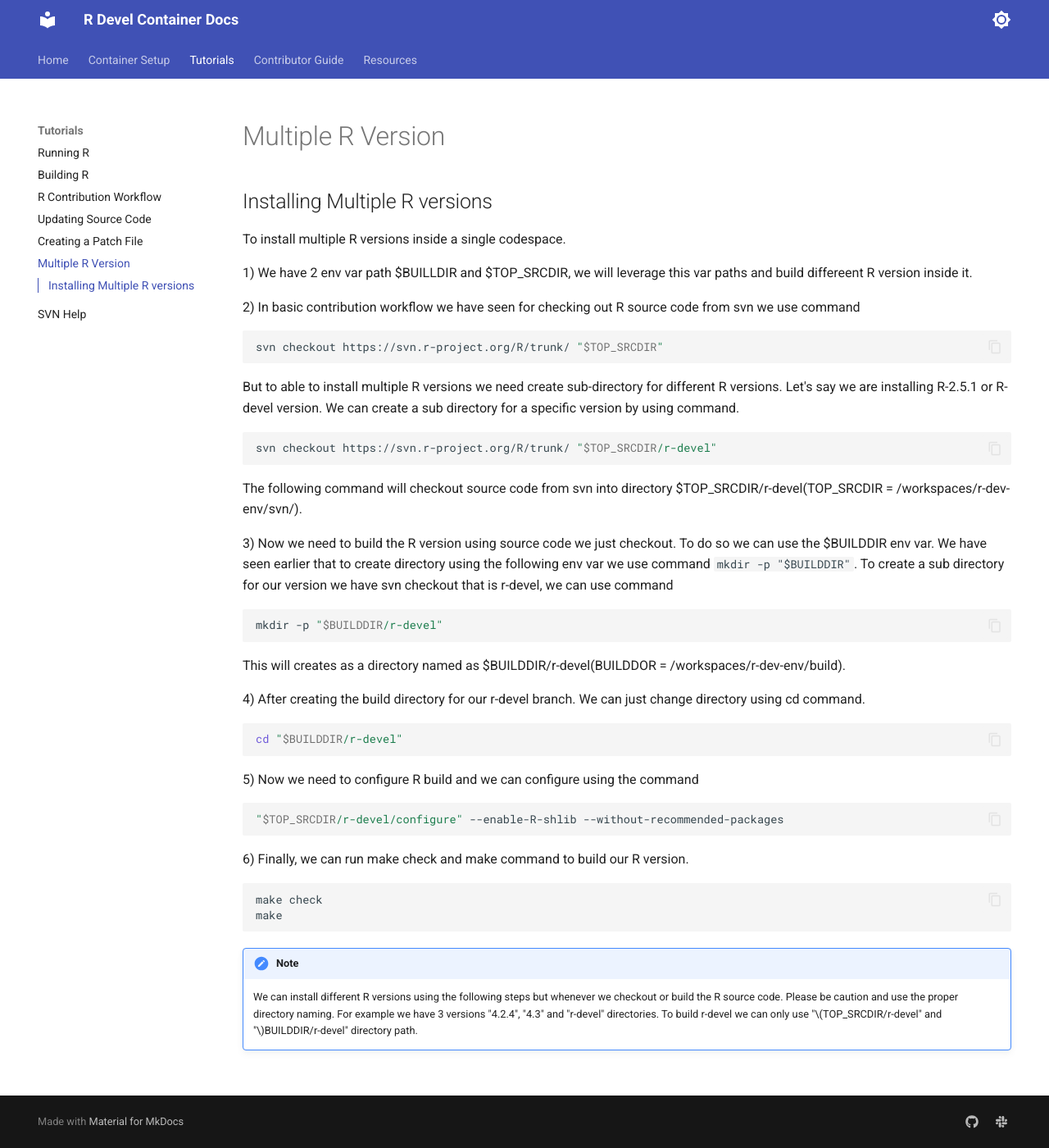
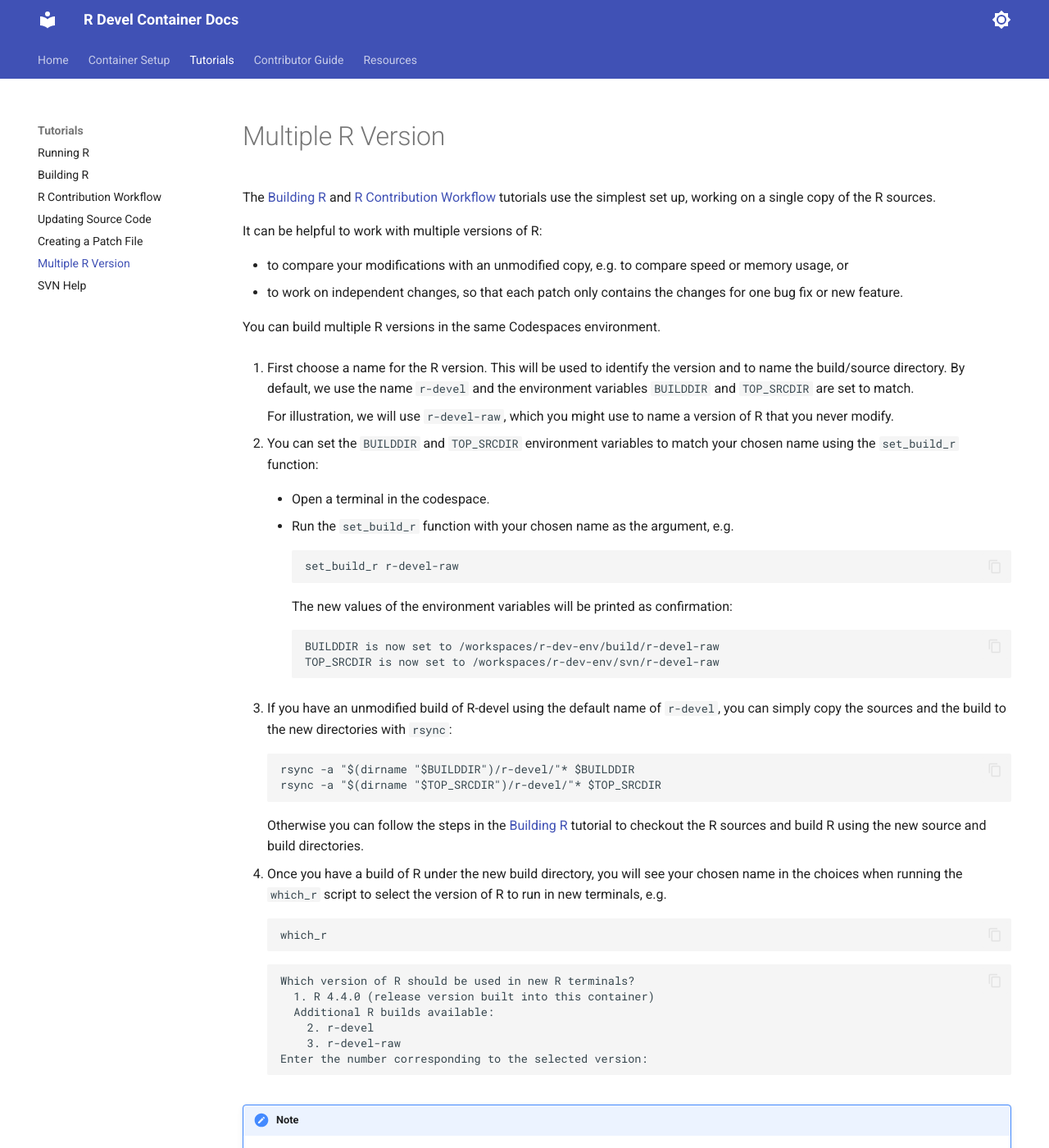
Before and after one commit to r-devel/r-dev-env, an MkDocs documentation site: the page built from docs/tutorials/multi_r_compilation.md, in a window 1280 px wide and 1400 px high. Shown: the whole window at 82% size. Built offline with MkDocs 1.6.1 and Material for MkDocs 9.7.7, drawn with Linux system fonts in a browser that asks for light colours; some of the changed text lies outside the part shown.

Commit message:
update instructions for multiple R

````diff
--- a/docs/tutorials/multi_r_compilation.md
+++ b/docs/tutorials/multi_r_compilation.md
@@ -1,55 +1,85 @@
+The [Building R](./building_r.md) and [R Contribution Workflow](./building_r.md)
+tutorials use the simplest set up, working on a single copy of the R sources.
 
-## Installing Multiple R versions
-To install multiple R versions inside a single codespace.
+It can be helpful to work with multiple versions of R:
+
+-   to compare your modifications with an unmodified copy, e.g. to
+    compare speed or memory usage, or
+-   to work on independent changes, so that each patch only contains the
+    changes for one bug fix or new feature.
+
+You can build multiple R versions in the same Codespaces environment.
+
+1.  First choose a name for the R version. This will be used to identify
+    the version and to name the build/source directory. By default, we
+    use the name `r-devel` and the environment variables `BUILDDIR` and
+    `TOP_SRCDIR` are set to match.
+
+    For illustration, we will use `r-devel-raw`, which you might use to
+    name a version of R that you never modify.
+
+2.  You can set the `BUILDDIR` and `TOP_SRCDIR` environment variables to
+    match your chosen name using the `set_build_r` function:
+
+    -   Open a terminal in the codespace.
+
+    -   Run the `set_build_r` function with your chosen name as the argument, e.g.
+
+        ```
+        set_build_r r-devel-raw
+        ```
+
+        The new values of the environment variables will be printed as confirmation:
+
+        ```
+        BUILDDIR is now set to /workspaces/r-dev-env/build/r-devel-raw
+        TOP_SRCDIR is now set to /workspaces/r-dev-env/svn/r-devel-raw
+        ```
+
+3.  If you have an unmodified build of R-devel using the default name of
+    `r-devel`, you can simply copy the sources and the build to the new
+    directories with `rsync`:
+
+    ```
+    rsync -a "$(dirname "$BUILDDIR")/r-devel/"* $BUILDDIR
+    rsync -a "$(dirname "$TOP_SRCDIR")/r-devel/"* $TOP_SRCDIR
+    ```
+
+    Otherwise you can follow the steps in the [Building R](./building_r.md)
+    tutorial to checkout the R sources and build R using the new source and
+    build directories.
+
+4.  Once you have a build of R under the new build directory, you will
+    see your chosen name in the choices when running the `which_r` script to
+    select the version of R to run in new terminals, e.g.
+
+    ```
+    which_r
+    ```
+
+    ```
+    Which version of R should be used in new R terminals?
+      1. R 4.4.0 (release version built into this container)
+      Additional R builds available:
+        2. r-devel
+        3. r-devel-raw
+    Enter the number corresponding to the selected version:
+    ```
 
 
-1) We have 2 env var path $BUILLDIR and $TOP_SRCDIR, we will leverage this var paths and build differeent R version inside it.
+!!! Note
 
-2) In basic contribution workflow we have seen for checking out R source code from svn we use command
+    `BUILDDIR` and `TOP_SRCDIR` will be set to the defaults using the label `r-devel`
+    whenever a new bash terminal is opened, e.g. when the codespace is restarted.
 
-```bash
-svn checkout https://svn.r-project.org/R/trunk/ "$TOP_SRCDIR"
-```
+    Whenever following instructions that use these variables to refer to the build
+    and source directory, be sure they are pointing to the desired version!
 
-But to able to install multiple R versions we need create sub-directory for different R versions. Let's say we are installing R-2.5.1 or R-devel version. We can create a sub directory for a specific version by using command.
+    You can check the values any time with
 
-```bash
-svn checkout https://svn.r-project.org/R/trunk/ "$TOP_SRCDIR/r-devel"
-```
+    ```
+    echo $BUILDDIR
+    echo $TOP_SRCDIR
+    ```
 
-
-The following command will checkout source code from svn into directory $TOP_SRCDIR/r-devel(TOP_SRCDIR = /workspaces/r-dev-env/svn/).
-
-3) Now we need to build the R version using source code we just checkout. To do so we can use the $BUILDDIR env var. We have seen earlier that to create directory using the following env var we use command `mkdir -p "$BUILDDIR"`. To create a sub directory for our version we have svn checkout that is r-devel, we can use command
-
-```bash
-mkdir -p "$BUILDDIR/r-devel"
-```
-
-
-This will creates as a directory named as $BUILDDIR/r-devel(BUILDDOR = /workspaces/r-dev-env/build).
-
-4) After creating the build directory for our r-devel branch. We can just change directory using cd command.
-
-```bash
-cd "$BUILDDIR/r-devel"
-```
-
-
-5) Now we need to configure R build and we can configure using the command
-
-```bash
-"$TOP_SRCDIR/r-devel/configure" --enable-R-shlib --without-recommended-packages
-```
-
-
-6) Finally, we can run make check and make command to build our R version.
-
-```bash
-make check
-make
-```
-
-
-!!! note
-    We can install different R versions using the following steps but whenever we checkout or build the R source code. Please be caution and use the proper directory naming. For example we have 3 versions "4.2.4", "4.3" and "r-devel" directories. To build r-devel we can only use "$TOP_SRCDIR/r-devel" and "$BUILDDIR/r-devel" directory path.
+    and switch with `set_build_r <name>`.
````
Also changed, not shown: docs/tutorials/building_r.md (+12 -3 lines).
